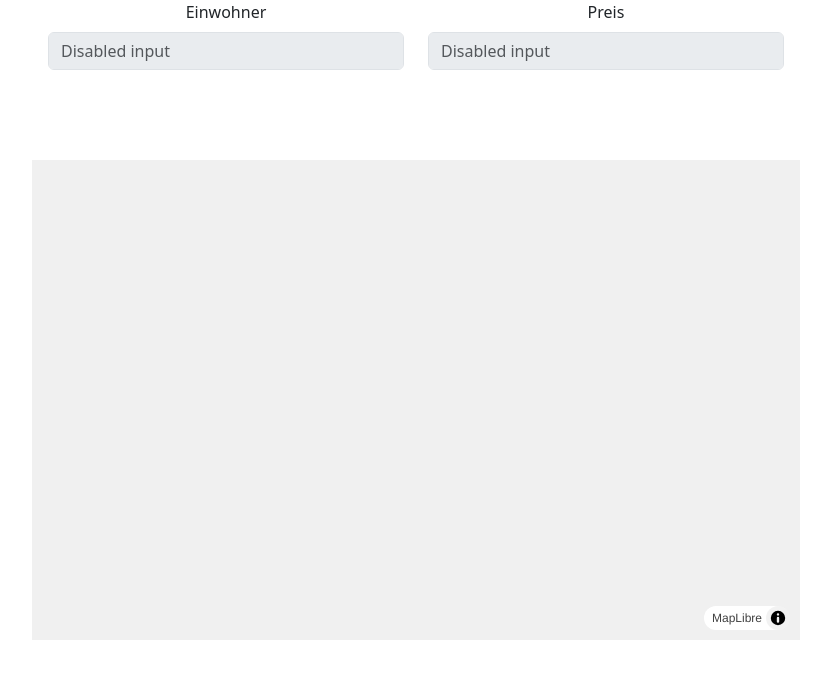
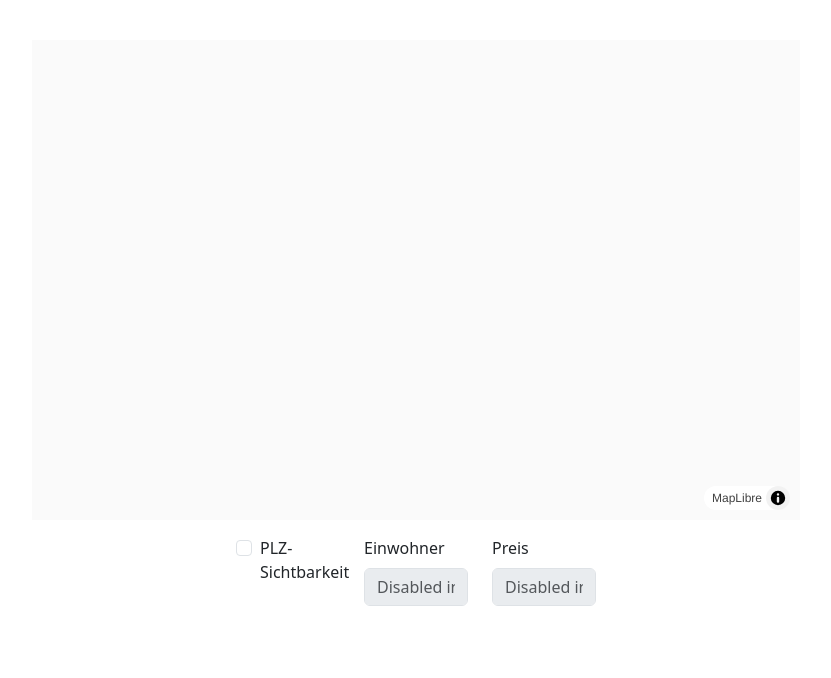
Before and after one commit to Sattler-Media/PLZ_Maps, a plain HTML site: page Maps.html in a window 1280 px wide. Shown: the whole page, without its empty margins (224-1055 px from the left). Drawn offline with nearby package versions, Linux system fonts and the light colour scheme; no server answers.

Commit message:
update HTML-commit

```diff
--- a/Maps.css
+++ b/Maps.css
@@ -1,8 +1,21 @@
+html, body {
+  height: 100%;
+  margin: 0;
+  padding: 0;
+}
+
 #map {
-  position: absolute;
-  top: 20%;
-  left:20%;
   width: 60%;
-  height:60%;
-  background: #f0f0f0;
+  height: 60%;
+  margin: 40px auto 0 auto; /* Centrado horizontal y margen superior */
+  background: #f0f0f059;
+  position: relative; /* o quítalo si no lo necesitas */
+  display: block;
 }
+
+#map-controls {
+  display: flex;
+  justify-content: center;
+  margin: 1rem auto 0 auto;
+  width: 60%;
+}
--- a/Maps.html
+++ b/Maps.html
@@ -10,20 +10,26 @@
   <link rel="stylesheet" href="Maps.css">
 </head>
 <body>
-  <div class="container text-center">
-    <div class="row justify-content-center">
-      <div class="col-4">
+  <div id="map"></div>
+  <div id="map-controls" class="row justify-content-center">
+      <div class="col-2">
+        <div class="form-check">
+        <input class="form-check-input" type="checkbox" value="" id="checkDefault">
+        <label class="form-check-label" for="checkDefault">
+          PLZ-Sichtbarkeit
+        </label>
+      </div>
+      </div>
+      <div class="col-2">
         <label for="inputPassword5" class="form-label">Einwohner</label>
         <input type="text" id="Einwohner" class="form-control" placeholder="Disabled input" disabled>
       </div>
-      <div class="col-4">
+      <div class="col-2">
         <label for="inputPassword5" class="form-label">Preis</label>
         <input type="text" id="Preis" class="form-control" placeholder="Disabled input" disabled>
       </div>
-    </div>
   </div>
-  </div>
-  <div id="map"></div>
+
   <script src="https://cdn.jsdelivr.net/npm/bootstrap@5.3.6/dist/js/bootstrap.bundle.min.js" integrity="sha384-j1CDi7MgGQ12Z7Qab0qlWQ/Qqz24Gc6BM0thvEMVjHnfYGF0rmFCozFSxQBxwHKO" crossorigin="anonymous"></script>
   <script type="module" src="Map.js"></script>
 </body>
```
